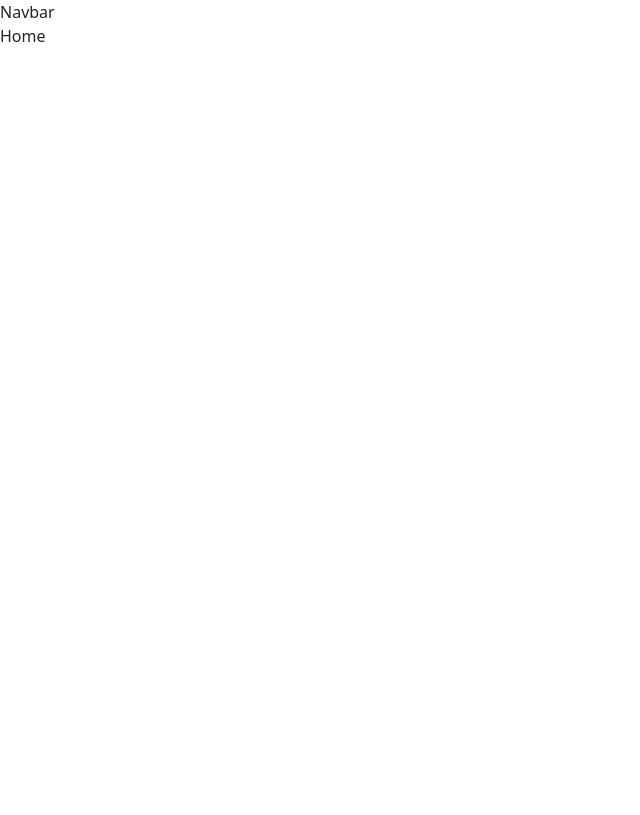
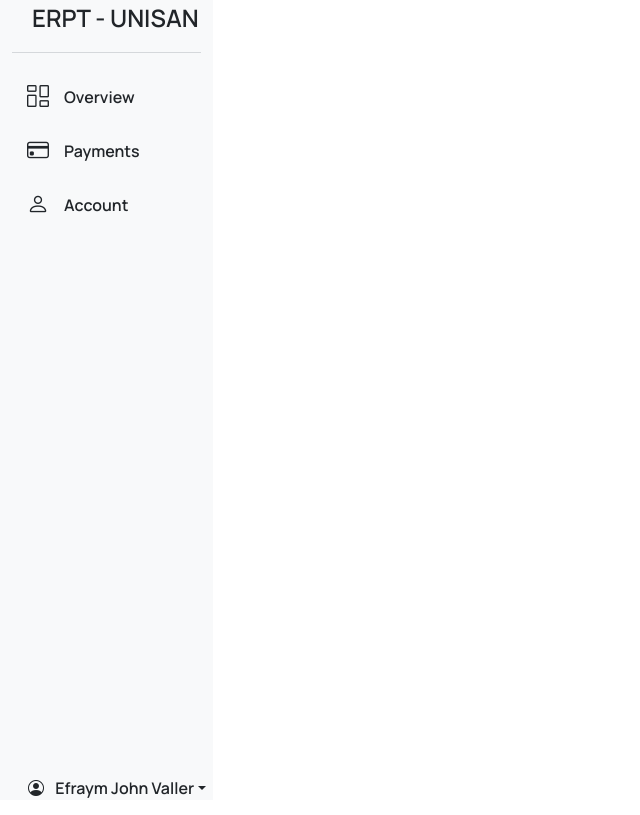
Before and after one commit to bluntdetto/unisan_rpt, a React (Create React App) app: page / in a window 1280 px wide. Shown: the whole page, without its empty margins (0-640 px from the left). Built offline with nearby package versions, Linux system fonts and the light colour scheme.

Commit message:
added Sidebar

```diff
--- a/package.json
+++ b/package.json
@@ -7,8 +7,10 @@
     "@testing-library/react": "^13.4.0",
     "@testing-library/user-event": "^13.5.0",
     "bootstrap": "^5.3.3",
+    "bootstrap-icons": "^1.11.3",
     "moment": "^2.30.1",
     "react": "^18.3.1",
+    "react-bootstrap": "^2.10.4",
     "react-dom": "^18.3.1",
     "react-icons": "^5.2.1",
     "react-moment": "^1.1.3",
--- a/public/index.html
+++ b/public/index.html
@@ -36,7 +36,7 @@
       integrity="sha384-Gn5384xqQ1aoWXA+058RXPxPg6fy4IWvTNh0E263XmFcJlSAwiGgFAW/dAiS6JXm"
       crossorigin="anonymous"
     />
-    <title>Unisan - RPT</title>
+    <title>ERPT - Unisan</title>
   </head>
   <body>
     <noscript>You need to enable JavaScript to run this app.</noscript>
--- a/src/App.css
+++ b/src/App.css
@@ -1,38 +1,23 @@
-.App {
-  text-align: center;
+@import url("https://fonts.googleapis.com/css2?family=Manrope:wght@200..800&display=swap");
+
+html * {
+  font-family: Manrope, -apple-system, BlinkMacSystemFont, "Segoe UI", Roboto,
+    Oxygen, Ubuntu, Cantarell, "Open Sans", "Helvetica Neue", sans-serif !important;
 }
 
-.App-logo {
-  height: 40vmin;
-  pointer-events: none;
+body {
+  background-color: #e8ecf0;
 }
 
-@media (prefers-reduced-motion: no-preference) {
-  .App-logo {
-    animation: App-logo-spin infinite 20s linear;
-  }
+span {
+  font-weight: 600;
 }
 
-.App-header {
-  background-color: #282c34;
-  min-height: 100vh;
-  display: flex;
-  flex-direction: column;
-  align-items: center;
-  justify-content: center;
-  font-size: calc(10px + 2vmin);
-  color: white;
+.bg {
+  background-color: #e8ecf0;
 }
 
-.App-link {
-  color: #61dafb;
+.custom-icon {
+  display: inline-block;
+  transform: scale(1.1); /* Optional: Scale to enhance thickness */
 }
-
-@keyframes App-logo-spin {
-  from {
-    transform: rotate(0deg);
-  }
-  to {
-    transform: rotate(360deg);
-  }
-}
--- a/src/App.js
+++ b/src/App.js
@@ -1,18 +1,22 @@
+import React from "react";
 import "./App.css";
 import { BrowserRouter, Routes, Route } from "react-router-dom";
-import Navbar from "./components/Navbar";
-import Register from "./pages/auth/Register";
+import Sidebar from "./components/Sidebar";
 import Login from "./pages/auth/Login";
-import Home from "./pages/Home";
+import Overview from "./pages/Overview";
+import Payments from "./pages/Payments";
+import Account from "./pages/Account";
 
 function App() {
   return (
     <BrowserRouter>
-      <Navbar />
+      <Sidebar />
       <Routes>
         <Route path="/auth/login" element={<Login />} />
-        <Route path="/auth/register" element={<Register />} />
-        <Route path="/" element={<Home />} />
+
+        <Route path="/" element={<Overview />} />
+        <Route path="/payments" element={<Payments />} />
+        <Route path="/account" element={<Account />} />
       </Routes>
     </BrowserRouter>
   );
--- a/src/components/Navbar.js
+++ /dev/null
@@ -1,9 +0,0 @@
-import React from 'react'
-
-const Navbar = () => {
-  return (
-    <div>Navbar</div>
-  )
-}
-
-export default Navbar
--- /dev/null
+++ b/src/components/Sidebar.css
@@ -0,0 +1,3 @@
+.nav-pills li a:hover {
+  background-color: #e8ecf0;
+}
--- /dev/null
+++ b/src/components/Sidebar.js
@@ -0,0 +1,85 @@
+import React from "react";
+import { Link } from "react-router-dom";
+import "bootstrap-icons/font/bootstrap-icons.css";
+import "bootstrap/js/dist/dropdown";
+import "./Sidebar.css";
+
+const Sidebar = () => {
+  return (
+    <div className="container-fluid">
+      <div className="row">
+        <div className="bg-light col-auto col-md-2 min-vh-100 d-flex justify-content-between flex-column">
+          <div>
+            <Link
+              className="text-decoration-none text-dark d-none d-sm-inline d-flex align-items-center ms-3 mt-2"
+              to="/"
+            >
+              <span className="ms-1 fs-4 d-none d-sm-inline">
+                ERPT - UNISAN
+              </span>
+            </Link>
+            <hr className="text-secondary d-none d-sm-block" />
+            <ul className="nav nav-pills flex-column mt-3 mt-sm-0">
+              <li className="nav-item text-dark fs-4 my-1 py-2 py-sm-0">
+                <Link
+                  to="/overview"
+                  className="nav-link text-dark fs-5 text-center text-sm-start"
+                  aria-current="page"
+                >
+                  <i className="bi bi-columns-gap custom-icon"></i>
+                  <span className="ms-3 d-none d-sm-inline fs-6">Overview</span>
+                </Link>
+              </li>
+              <li className="nav-item text-dark fs-4 my-1 py-2 py-sm-0">
+                <Link
+                  to="/payments"
+                  className="nav-link text-dark fs-5 text-center text-sm-start"
+                  aria-current="page"
+                >
+                  <i className="bi bi-credit-card custom-icon"></i>
+                  <span className="ms-3 d-none d-sm-inline fs-6">Payments</span>
+                </Link>
+              </li>
+              <li className="nav-item text-dark fs-4 my-1 py-2 py-sm-0">
+                <Link
+                  to="/account"
+                  className="nav-link text-dark fs-5 text-center text-sm-start"
+                  aria-current="page"
+                >
+                  <i className="bi bi-person custom-icon"></i>
+                  <span className="ms-3 d-none d-sm-inline fs-6">Account</span>
+                </Link>
+              </li>
+            </ul>
+          </div>
+          <div className="dropdown open">
+            <Link
+              className="text-decoration-none text-dark dropdown-toggle p-3"
+              to="#"
+              role="button"
+              id="triggerId"
+              data-bs-toggle="dropdown"
+              aria-haspopup="true"
+              aria-expanded="false"
+            >
+              <i className="bi bi-person-circle"></i>{" "}
+              <span className="ms-2 d-none d-sm-inline">
+                Efraym John Valler
+              </span>
+            </Link>
+            <div className="dropdown-menu" aria-labelledby="triggerId">
+              <Link className="dropdown-item" to="/profile">
+                Profile
+              </Link>
+              <Link className="dropdown-item" to="/logout">
+                Logout
+              </Link>
+            </div>
+          </div>
+        </div>
+      </div>
+    </div>
+  );
+};
+
+export default Sidebar;
--- a/src/index.js
+++ b/src/index.js
@@ -3,6 +3,7 @@ import ReactDOM from "react-dom/client";
 import "./index.css";
 import App from "./App";
 import "bootstrap/dist/css/bootstrap.min.css";
+import "bootstrap/dist/js/bootstrap.bundle.min";
 
 const root = ReactDOM.createRoot(document.getElementById("root"));
 root.render(
--- /dev/null
+++ b/src/pages/Account.js
@@ -0,0 +1,9 @@
+import React from 'react'
+
+const Account = () => {
+  return (
+    <div>Account</div>
+  )
+}
+
+export default Account
--- a/src/pages/Home.js
+++ /dev/null
@@ -1,9 +0,0 @@
-import React from 'react'
-
-const Home = () => {
-  return (
-    <div>Home</div>
-  )
-}
-
-export default Home
--- /dev/null
+++ b/src/pages/Overview.js
@@ -0,0 +1,7 @@
+import React from "react";
+
+const Overview = () => {
+  return <div className="bg"></div>;
+};
+
+export default Overview;
--- /dev/null
+++ b/src/pages/Payments.js
@@ -0,0 +1,9 @@
+import React from 'react'
+
+const Payments = () => {
+  return (
+    <div>Payments</div>
+  )
+}
+
+export default Payments
```
Also changed, not shown: 1 other file (tests, documents, lock files or other folders).
